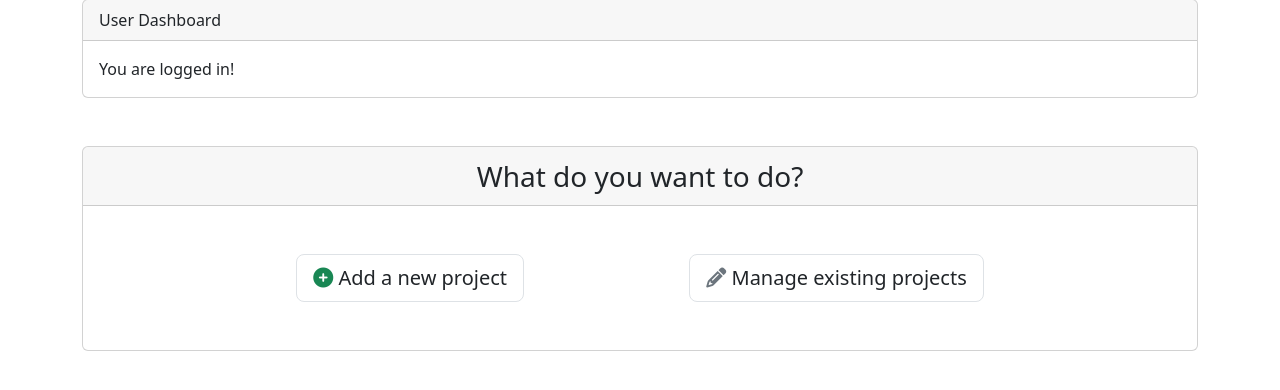
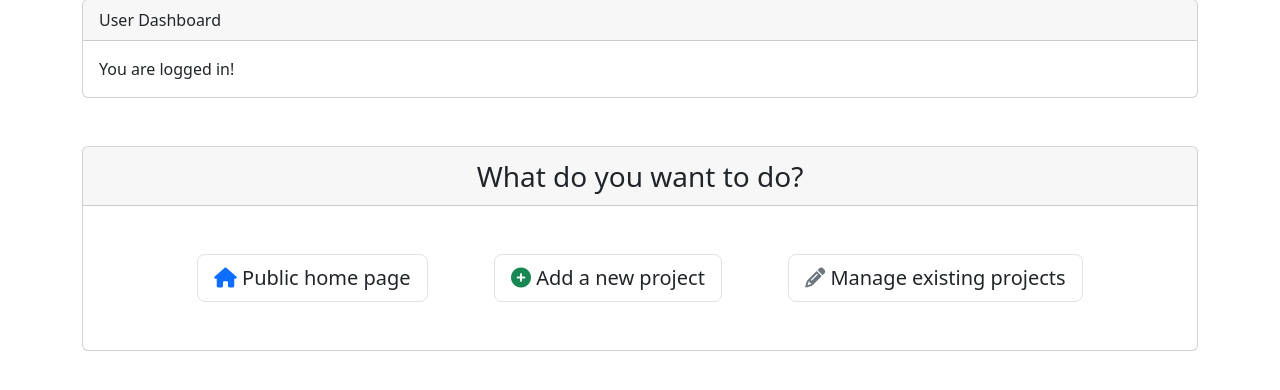
Before and after one commit to agostinoluca/laravel-auth, a Laravel app: page /admin in a window 1280 px wide. Shown: the part 187-577 px from the top of the page. Run offline with Laravel 10, Linux system fonts and the light colour scheme; the visitor is signed in with stand-in values (Sample User, id 1); style sheets or scripts are compiled from the project's sources.

Commit message:
add link of public home page in admin dashboard

```diff
--- a/resources/views/dashboard.blade.php
+++ b/resources/views/dashboard.blade.php
@@ -27,6 +27,9 @@
                 <span class="fs-3">What do you want to do?</span>
             </div>
             <div class="card-body p-5 d-flex justify-content-evenly">
+                <a class="btn btn-lg border btn-transparent" href="{{ url('/') }}"><i
+                        class="fa-solid fa-house text-primary"></i>
+                    Public home page</a>
                 <a class="btn btn-lg border btn-transparent" href="{{ route('admin.projects.create') }}"><i
                         class="fa fa-plus-circle text-success" aria-hidden="true"></i> Add a new
                     project</a>
```
